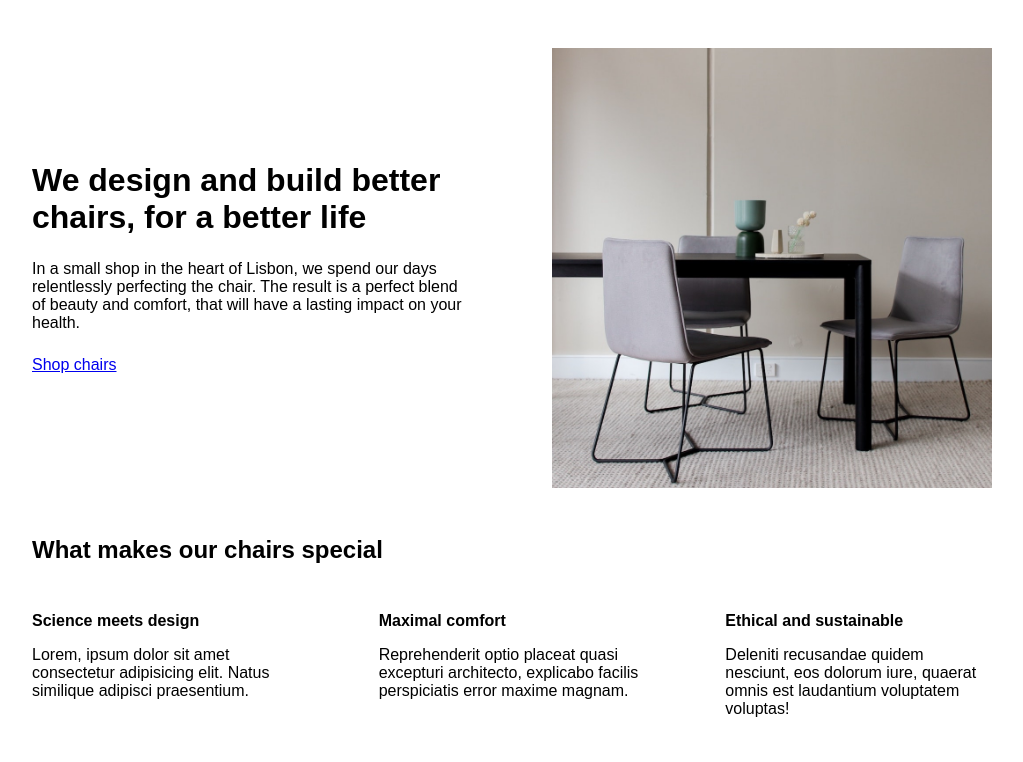
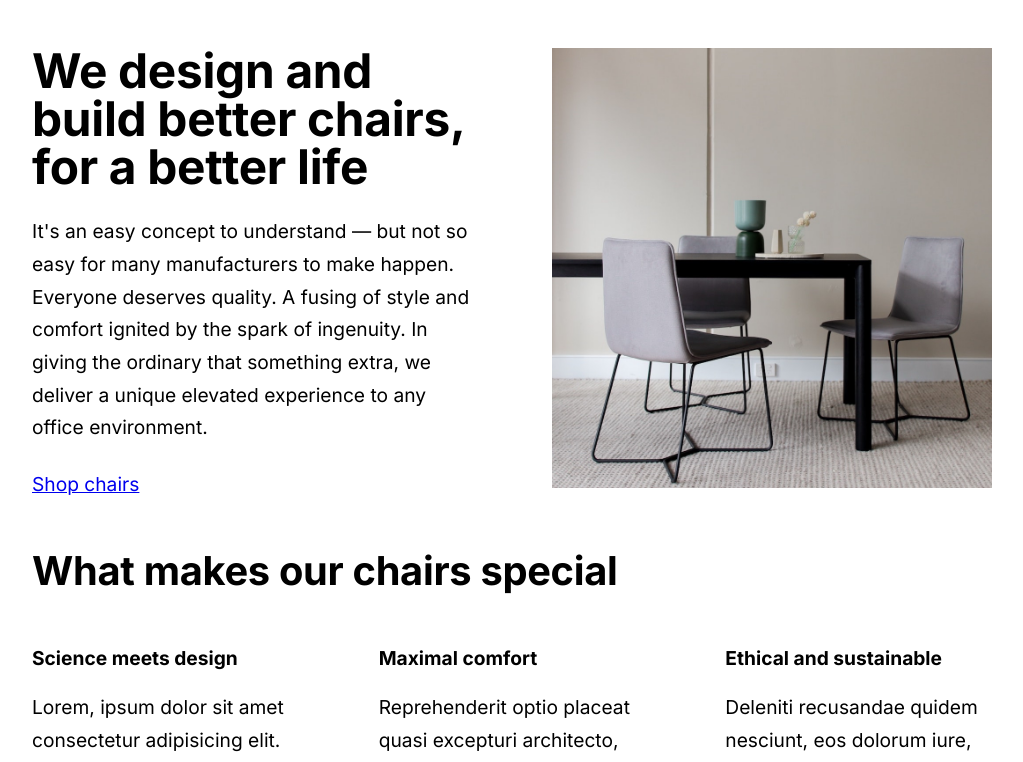
Before and after one commit to SaelKhlouf/chair-shop-landing-page, a React (Create React App) app: page / in a window 1280 px wide. Shown: the top 762 px of the page, without its empty margins (128-1151 px from the left). Built offline with nearby package versions, Linux system fonts and the light colour scheme.

Commit message:
improving typography

```diff
--- a/public/index.html
+++ b/public/index.html
@@ -2,14 +2,19 @@
 <html lang="en">
   <head>
     <meta charset="utf-8" />
-    <link rel="icon" href="%PUBLIC_URL%/favicon.ico" />
     <meta name="viewport" content="width=device-width, initial-scale=1" />
     <meta name="theme-color" content="#000000" />
     <meta
       name="description"
       content="Web site created using create-react-app"
     />
-    <title>React App</title>
+    <link rel="preconnect" href="https://fonts.googleapis.com" />
+    <link rel="preconnect" href="https://fonts.gstatic.com" crossorigin />
+    <link
+      href="https://fonts.googleapis.com/css2?family=Inter:wght@100..900&display=swap"
+      rel="stylesheet"
+    />
+    <title>Chair Shop</title>
   </head>
   <body>
     <noscript>You need to enable JavaScript to run this app.</noscript>
--- a/src/App.css
+++ b/src/App.css
@@ -1,90 +1,129 @@
-/*
-SPACING SYSTEM (px)
-2 / 4 / 8 / 12 / 16 / 24 / 32 / 48 / 64 / 80 / 96 / 128
-
-FONT SIZE SYSTEM (px)
-10 / 12 / 14 / 16 / 18 / 20 / 24 / 30 / 36 / 44 / 52 / 62 / 74 / 86 / 98
-*/
-
 * {
   margin: 0;
   padding: 0;
   box-sizing: border-box;
 }
 
+img {
+  width: 100%;
+}
+
+html {
+  /* 10px */
+  font-size: 62.5%;
+}
+
+body {
+  /* 16px */
+  font-size: 1.6rem;
+}
+
+:root {
+  /*font size*/
+  --fs-1: 4.778rem;
+  --fs-2: 3.981rem;
+  --fs-3: 3.318rem;
+  --fs-4: 2.765rem;
+  --fs-5: 2.304rem;
+  --fs-6: 1.92rem;
+  --fs-7: 1.6rem;
+  --fs-8: 1.333rem;
+
+  /*line height*/
+  --fs-1-lh: 1;
+  --fs-2-lh: 1.15;
+  --fs-3-lh: 1.25;
+  --fs-4-lh: 1.4;
+  --fs-5-lh: 1.5;
+  --fs-6-lh: 1.7;
+
+  /*letter spacing*/
+  --fs-ls: -0.03rem;
+}
+
 /* ------------------------ */
 /* GENERAL STYLES */
 /* ------------------------ */
 body {
-  font-family: sans-serif;
+  font-family: "Inter", sans-serif;
 }
 
 .container {
-  width: 960px;
+  width: 96rem;
   margin: 0 auto;
-}
-
-header,
-section {
-  margin-bottom: 48px;
-}
-
-h2 {
-  margin-bottom: 48px;
 }
 
 .grid-3-cols {
   display: grid;
   grid-template-columns: repeat(3, 1fr);
-  column-gap: 80px;
+  column-gap: 8rem;
 }
 
 .grid-2-cols {
   display: grid;
   grid-template-columns: 1fr 2fr;
-  column-gap: 80px;
+  column-gap: 8rem;
 }
 
-/* ------------------------ */
-/* COMPONENT STYLES */
-/* ------------------------ */
-
-/* HEADER */
 header {
   display: grid;
   grid-template-columns: repeat(2, 1fr);
-  column-gap: 80px;
-  margin-top: 48px;
+  column-gap: 8rem;
+  margin-top: 4.8rem;
+}
+
+header,
+section {
+  margin-bottom: 4.8rem;
+}
+
+h1 {
+  margin-bottom: 2.4rem;
+  font-size: var(--fs-1);
+  line-height: var(--fs-1-lh);
+  letter-spacing: var(--fs-ls);
+}
+
+h2 {
+  margin-bottom: 4.8rem;
+  font-size: var(--fs-2);
+  line-height: var(--fs-2-lh);
+  letter-spacing: var(--fs-ls);
+}
+
+h3 {
+  margin-bottom: 2.4rem;
+  font-size: var(--fs-4);
+  line-height: var(--fs-4-lh);
+  letter-spacing: var(--fs-ls);
+}
+
+p {
+  font-size: var(--fs-6);
+  line-height: var(--fs-6-lh);
 }
 
 .header-text-box {
   align-self: center;
 }
 
-h1 {
-  margin-bottom: 24px;
+.header-text {
+  margin-bottom: 2.4rem;
 }
 
-.header-text {
-  margin-bottom: 24px;
-}
-
-img {
-  width: 100%;
-}
-
-/* FEATURES */
+/* ------------------------ */
+/* COMPONENT STYLES */
+/* ------------------------ */
 .features-icon {
 }
 
 .features-title {
-  margin-bottom: 16px;
+  margin-bottom: 1.6rem;
 }
 
 .features-text {
 }
 
-/* TESTIMONIAL */
 .testimonial-section {
 }
 
@@ -94,33 +133,30 @@ img {
 }
 
 .testimonial-box h2 {
-  margin-bottom: 24px;
+  margin-bottom: 2.4rem;
 }
 
 .testimonial-text {
   font-style: italic;
-  margin-bottom: 24px;
+  margin-bottom: 2.4rem;
+  font-size: var(--fs-6);
+  line-height: var(--fs-6-lh);
 }
 
-/* CHAIRS */
 .chair-box {
-  padding: 24px;
-}
-
-h3 {
-  margin-bottom: 24px;
+  padding: 2.4rem;
 }
 
 .chair-details {
   list-style: none;
-  margin-bottom: 24px;
+  margin-bottom: 2.4rem;
 }
 
 .chair-details li {
   display: flex;
   align-items: center;
-  gap: 12px;
-  margin-bottom: 24px;
+  gap: 1.2rem;
+  margin-bottom: 2.4rem;
 }
 
 .chair-details li:last-child {
@@ -133,8 +169,16 @@ h3 {
 .chair-price {
   display: flex;
   justify-content: space-between;
+  font-size: var(--fs-6);
+  line-height: var(--fs-6-lh);
 }
 
 footer {
-  margin-bottom: 48px;
+  margin-bottom: 4.8rem;
+  font-size: var(--fs-7);
 }
+
+.btn {
+  font-size: var(--fs-6);
+  line-height: var(--fs-6-lh);
+}
--- a/src/App.js
+++ b/src/App.js
@@ -39,9 +39,11 @@ function App() {
         <div className="header-text-box">
           <h1>We design and build better chairs, for a better life</h1>
           <p className="header-text">
-            In a small shop in the heart of Lisbon, we spend our days
-            relentlessly perfecting the chair. The result is a perfect blend of
-            beauty and comfort, that will have a lasting impact on your health.
+            It's an easy concept to understand — but not so easy for many
+            manufacturers to make happen. Everyone deserves quality. A fusing of
+            style and comfort ignited by the spark of ingenuity. In giving the
+            ordinary that something extra, we deliver a unique elevated
+            experience to any office environment.
           </p>
           <a className="btn btn--big" href="#">
             Shop chairs
```
